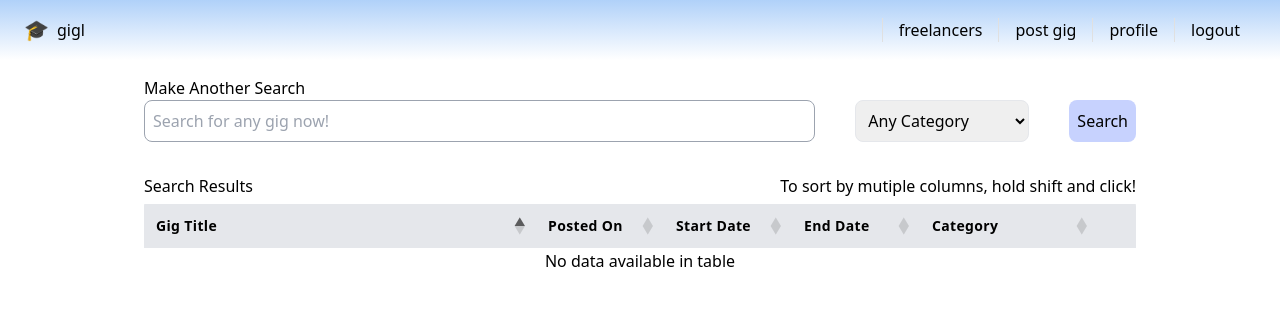
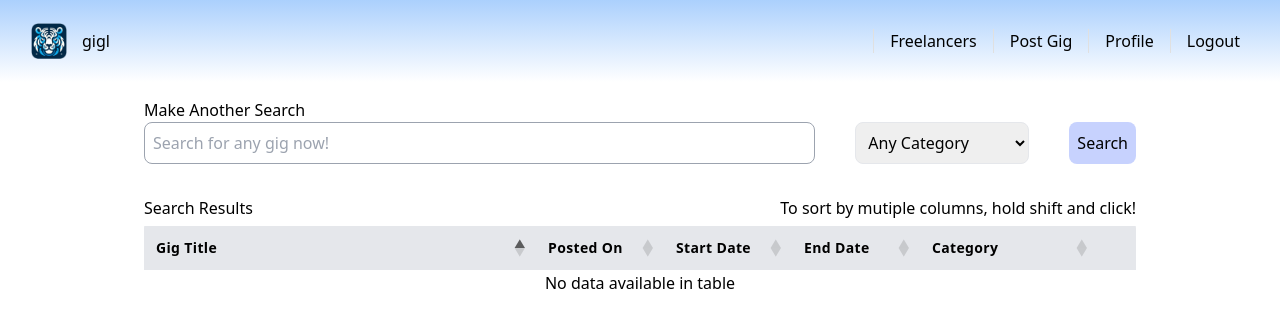
Before and after one commit to taylanoaydin/gigl, a Flask app: template templates/searchresults.html in a window 1280 px wide. Shown: the top 328 px of the page. Run offline with Flask 3, Linux system fonts and the light colour scheme; the template is opened without the code that fills it: values that come from a table or form of the project are taken from there, others are empty; some libraries are stand-ins or nearby versions.

Commit message:
some stuff

```diff
--- a/gigl.py
+++ b/gigl.py
@@ -353,10 +353,13 @@ def details(id):
            return response
        database.update_activity(netid)
 
+       try:
+            gig = database.get_gig_details(id)
+            gigTitle = gig.get_title()
+            gigNetID = gig.get_netid()
+       except:
+           return render_template('error_404.html'), 404
 
-       gig = database.get_gig_details(id)
-       gigTitle = gig.get_title()
-       gigNetID = gig.get_netid()
        if database.is_banned(gigNetID):
            return render_template('error_404.html'), 404
        gigAuthor = database.get_user(gigNetID).get_name()
@@ -414,7 +417,7 @@ def details(id):
        app.logger.error(f"Database Error: {e}")
        flask.abort(500)  # This will trigger the database_error_handler
    except Exception as e:
-       raise e
+       flask.abort(500)  # This will trigger the internal_error_handler
 
    delete_form = DeleteGigForm()
    show_confirm = False
--- a/templates/header.html
+++ b/templates/header.html
@@ -5,7 +5,7 @@
     <link rel="stylesheet" href="https://unpkg.com/tailwindcss@^1.0/dist/tailwind.min.css">
     <style>
         header {
-            background: linear-gradient(to bottom, #b0d1f9, #ffffff); /* Blue to white gradient */
+            background: linear-gradient(to bottom, #abd0fd, #ffffff); /* Blue to white gradient */
         }
         .divider {
             border-left: 1px solid #e0e0e0;
@@ -16,6 +16,11 @@
             align-items: center;
             justify-content: center;
         }
+
+        .logo-img {
+            height: 50px; /* Adjust the size as needed */
+            width: auto;
+        }
     </style>
 </head>
 
@@ -23,14 +28,14 @@
     <header>
         <div class="flex justify-between items-center px-6 py-4 max-w-7xl mx-auto">
             <div class="flex items-center space-x-2">
-                <div class="text-xl font-semibold text-black">🎓</div>
+                <img src="{{ url_for('static', filename='newicon.png') }}" alt="Logo" class="logo-img">
                 <a href="/home" class="text-black hover:text-blue-700 font-medium">gigl</a>
             </div>
             <div class="actions flex">
-                <a href="/profilesearch?spec=&kw=" class="text-black hover:text-blue-700 divider px-4">freelancers</a>
-                <a href="/postgig" class="text-black hover:text-blue-700 divider px-4">post gig</a>
-                <a href="/profile" class="text-black hover:text-blue-700 divider px-4">profile</a>
-                <a href="/logout" class="text-black hover:text-blue-700 divider px-4">logout</a>
+                <a href="/profilesearch?spec=&kw=" class="text-black hover:text-blue-700 divider px-4">Freelancers</a>
+                <a href="/postgig" class="text-black hover:text-blue-700 divider px-4">Post Gig</a>
+                <a href="/profile" class="text-black hover:text-blue-700 divider px-4">Profile</a>
+                <a href="/logout" class="text-black hover:text-blue-700 divider px-4">Logout</a>
             </div>
         </div>
     </header>
--- a/templates/searchresults.html
+++ b/templates/searchresults.html
@@ -123,6 +123,11 @@
       //    }
       // }
 
+      window.onpageshow = function (event) {
+            if (event.persisted) {
+                window.location.reload();
+            }
+        };
 
       function toggleBookmark(gigID, element) {
          const isBookmarked = element.classList.contains('fas');
```
Also changed, not shown: static/newicon.png (added).
